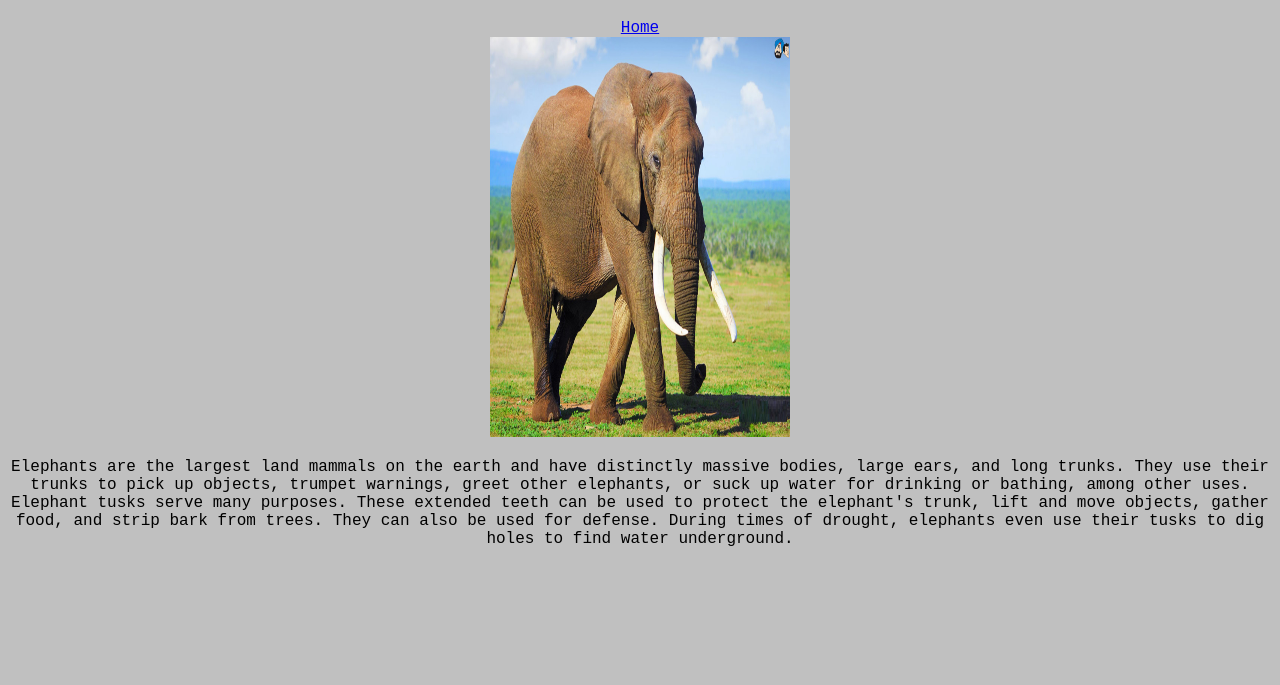
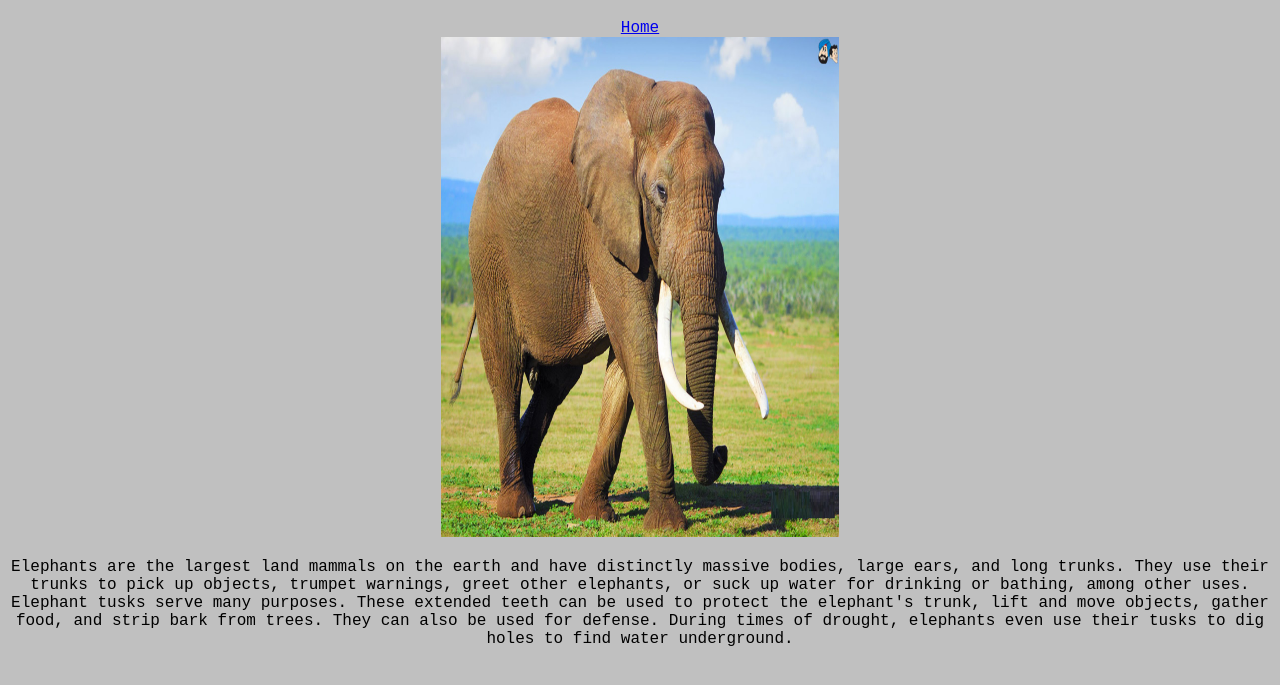
Before and after one commit to elysekonan/summer22, a plain HTML site: page zoo/elephant.html in a window 1280 px wide. Shown: the part 61-746 px from the top of the page. Drawn offline with Linux system fonts and the light colour scheme.

Commit message:
Update elephant.css
resizing the picture

```diff
--- a/zoo/css/elephant.css
+++ b/zoo/css/elephant.css
@@ -4,6 +4,6 @@ body {
   text-align: center;
 }
 img {
-  width: 300px;
-  height: 400px;
+  width: 398px;
+  height: 500px;
 }
```
